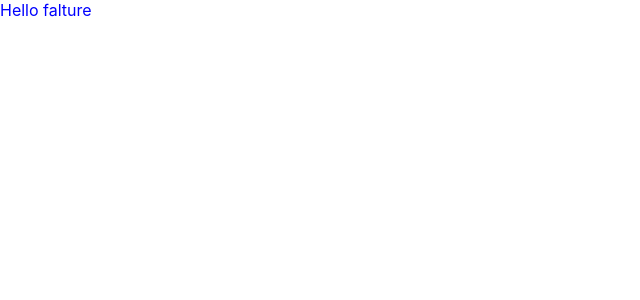
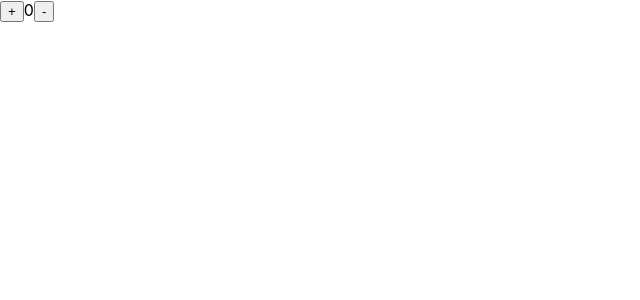
Before and after one commit to Dong-ik/around-hub-react-typescript, a React (Create React App) app: page / in a window 1280 px wide. Shown: the top 300 px of the page, without its empty margins (0-640 px from the left). Built offline with nearby package versions, Linux system fonts and the light colour scheme.

Commit message:
component실습

```diff
--- a/src/App.tsx
+++ b/src/App.tsx
@@ -1,7 +1,10 @@
+import { StateComponent1 } from "./example/StateComponent1";
+import { StateComponent2 } from "./example/StateComponent2";
 import Hello from "./Hello";
 
 function App() {
-  return <Hello></Hello>;
+  // return <Hello></Hello>;
+  return <StateComponent2></StateComponent2>;
 }
 
 export default App;
--- /dev/null
+++ b/src/example/StateComponent1.tsx
@@ -0,0 +1,16 @@
+import React, { useState } from "react";
+
+export const StateComponent1 = () => {
+  const [message, setmessage] = useState("");
+
+  const onChange = (e: React.ChangeEvent<HTMLInputElement>): void => {
+    setmessage(e.target.value);
+  };
+
+  return (
+    <div>
+      <input onChange={onChange} />
+      <p>{message}</p>
+    </div>
+  );
+};
--- /dev/null
+++ b/src/example/StateComponent2.tsx
@@ -0,0 +1,21 @@
+import { useState } from "react";
+
+export const StateComponent2 = () => {
+  const [count, setCount] = useState(0);
+
+  const sub = () => {
+    setCount(count - 1);
+  };
+
+  const add = () => {
+    setCount(count + 1);
+  };
+
+  return (
+    <div>
+      <button onClick={add}>+</button>
+      <label>{count}</label>
+      <button onClick={sub}>-</button>
+    </div>
+  );
+};
```
